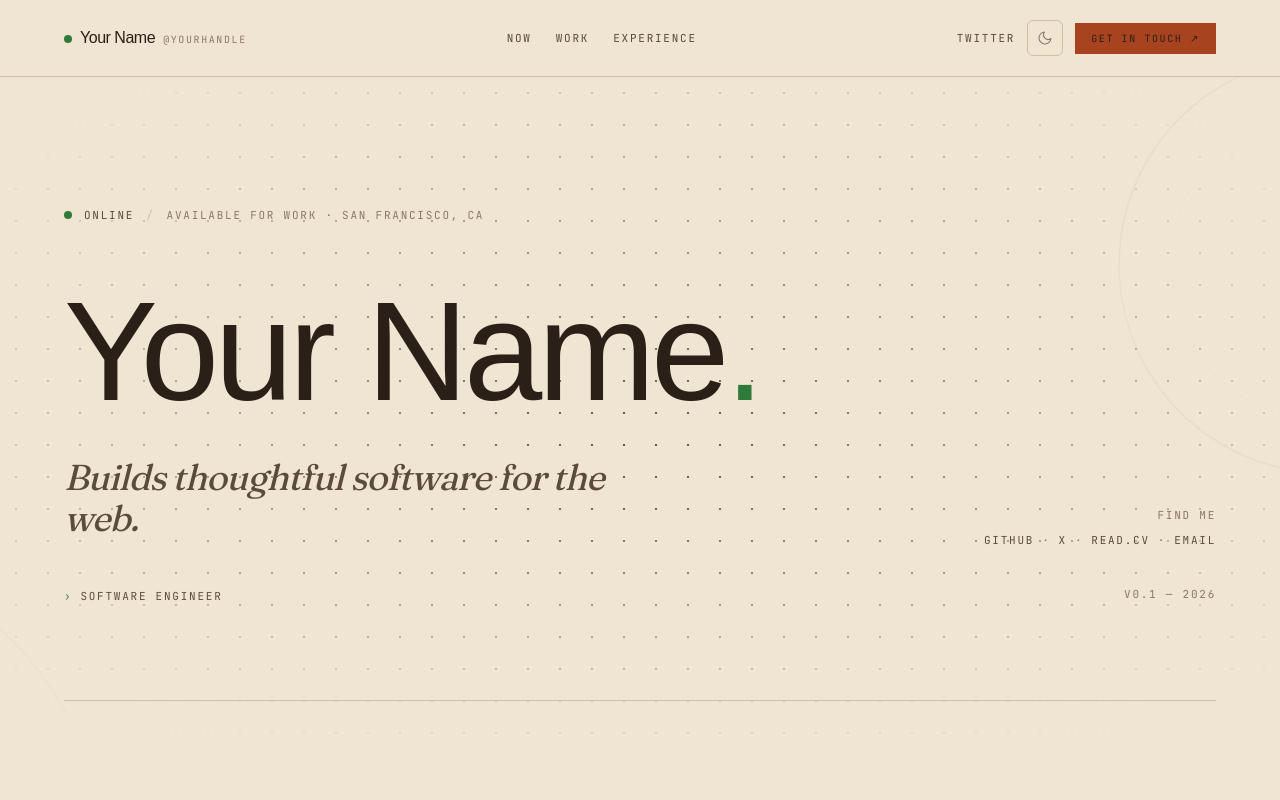
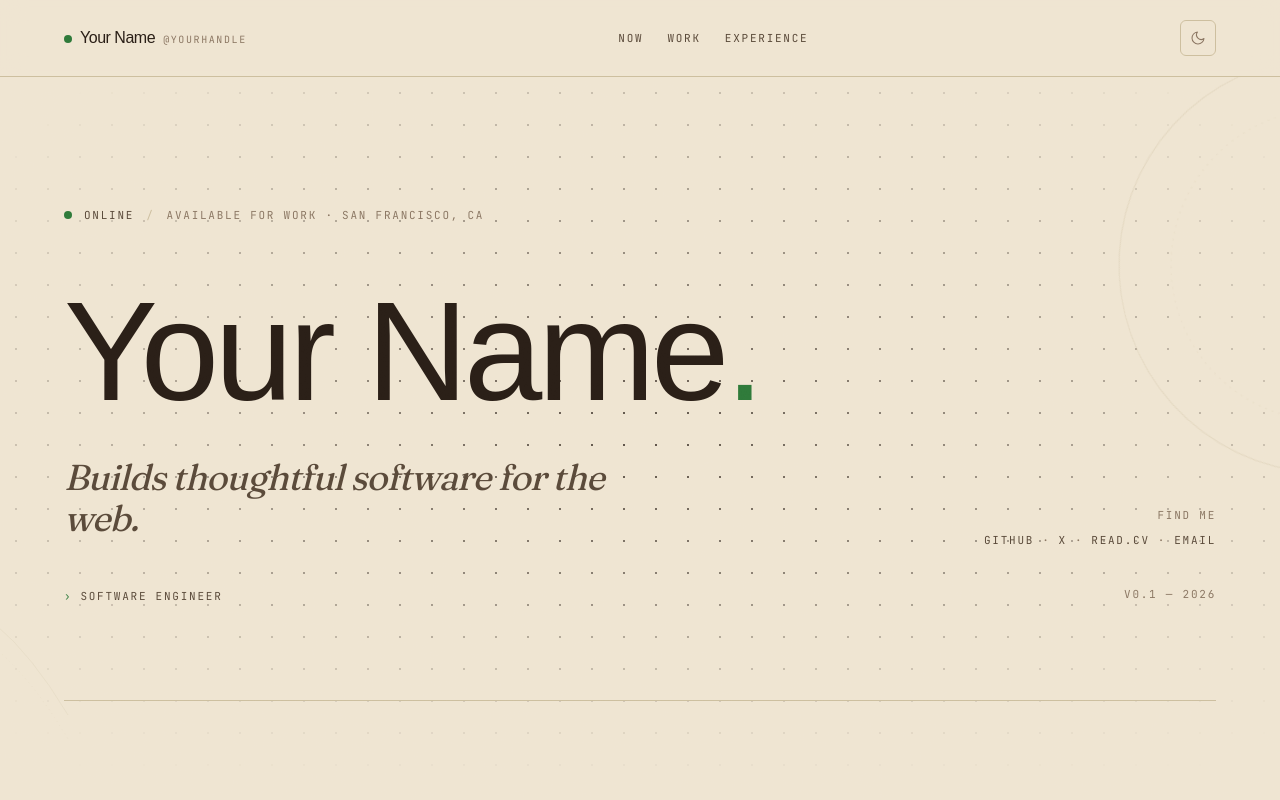
Before and after one commit to Rujul-1105/portfolio, a Next.js app: page / in a window 1280 px wide. Shown: the top 800 px of the page. Built offline with nearby package versions, Linux system fonts and the light colour scheme; a web font is replaced by a local one.

Commit message:
v1.5: trim nav, add Josefin Slab, polish

```diff
--- a/app/globals.css
+++ b/app/globals.css
@@ -110,6 +110,11 @@ body {
 .font-display {
   font-family: var(--font-display), ui-serif, Georgia, serif;
   letter-spacing: var(--tracking-display);
+}
+
+.font-slab {
+  font-family: var(--font-slab), ui-serif, Georgia, serif;
+  font-feature-settings: "ss01";
 }
 
 .font-bold {
--- a/app/layout.tsx
+++ b/app/layout.tsx
@@ -4,6 +4,7 @@ import {
   JetBrains_Mono,
   Fraunces,
   Boldonse,
+  Josefin_Slab,
 } from "next/font/google";
 import { site } from "@/lib/content";
 import { buildMetadata, buildViewport } from "@/lib/seo";
@@ -28,6 +29,14 @@ const display = Fraunces({
   display: "swap",
 });
 
+const slab = Josefin_Slab({
+  subsets: ["latin"],
+  weight: ["400", "500", "600"],
+  style: ["normal", "italic"],
+  variable: "--font-slab",
+  display: "swap",
+});
+
 const sans = Inter_Tight({
   subsets: ["latin"],
   variable: "--font-sans",
@@ -47,7 +56,7 @@ export default function RootLayout({ children }: { children: ReactNode }) {
   return (
     <html
       lang="en"
-      className={`${bold.variable} ${display.variable} ${sans.variable} ${mono.variable}`}
+      className={`${bold.variable} ${display.variable} ${slab.variable} ${sans.variable} ${mono.variable}`}
       suppressHydrationWarning
     >
       <head>
--- a/components/layout/TopNav.tsx
+++ b/components/layout/TopNav.tsx
@@ -38,22 +38,8 @@ export function TopNav() {
           ))}
         </ul>
 
-        <div className="flex items-center gap-2 md:gap-3 shrink-0">
-          <a
-            href={twitterHref}
-            target="_blank"
-            rel="noreferrer noopener"
-            className="hidden md:inline-flex font-mono text-[11px] uppercase tracking-[var(--tracking-caps)] text-ink-2 hover-glow"
-          >
-            Twitter
-          </a>
+        <div className="flex items-center gap-3 shrink-0">
           <ThemeToggle />
-          <a
-            href={`mailto:${site.email}`}
-            className="hidden md:inline-flex bracket-corners items-center gap-2 bg-accent text-ink font-mono text-[10px] uppercase tracking-[var(--tracking-caps)] px-4 py-2 hover:opacity-90 transition-opacity"
-          >
-            Get in touch ↗
-          </a>
           <MobileMenu
             items={site.nav}
             cta={{ label: `Email — ${site.email}`, href: `mailto:${site.email}` }}
--- a/components/primitives/ExperienceRow.tsx
+++ b/components/primitives/ExperienceRow.tsx
@@ -30,7 +30,7 @@ export function ExperienceRow({ entry }: ExperienceRowProps) {
 
       <div className="md:col-span-9 flex flex-col gap-3">
         <div className="flex flex-wrap items-baseline gap-x-3 gap-y-1">
-          <h3 className="font-display italic text-xl md:text-2xl leading-[1.15] text-ink">
+          <h3 className="font-slab text-2xl md:text-3xl lg:text-4xl leading-[1.1] tracking-[-0.01em] text-ink">
             {entry.role}
           </h3>
           {entry.url ? (
--- a/components/sections/AboutSection.tsx
+++ b/components/sections/AboutSection.tsx
@@ -41,14 +41,17 @@ export function AboutSection() {
           </Reveal>
 
           <Reveal>
-            <div className="md:col-span-9 flex flex-col gap-6">
+            <div className="md:col-span-9 flex flex-col gap-8">
               <p className="font-display italic text-2xl md:text-3xl lg:text-4xl leading-[1.2] text-ink">
                 {site.bio}
               </p>
 
               <ul className="grid grid-cols-1 sm:grid-cols-3 gap-px bg-line border border-line">
                 {VALUES.map((v) => (
-                  <li key={v.label} className="bg-paper p-5 flex flex-col gap-2">
+                  <li
+                    key={v.label}
+                    className="bg-paper p-5 flex flex-col gap-2 hover:bg-paper-2 transition-colors"
+                  >
                     <span className="font-mono text-[10px] uppercase tracking-[var(--tracking-caps)] text-neon">
                       {v.label}
                     </span>
@@ -56,7 +59,7 @@ export function AboutSection() {
                       {v.body}
                     </span>
                   </li>
-                  ))}
+                ))}
               </ul>
             </div>
           </Reveal>
--- a/components/sections/NowSection.tsx
+++ b/components/sections/NowSection.tsx
@@ -17,41 +17,29 @@ export function NowSection() {
       meta={updatedLabel}
     >
       <Reveal>
-        <div className="grid grid-cols-1 md:grid-cols-12 gap-x-8 gap-y-4 items-baseline">
+        <div className="grid grid-cols-1 md:grid-cols-12 gap-x-8 gap-y-6 items-baseline">
           <div className="md:col-span-3">
             <p className="font-mono text-[11px] uppercase tracking-[var(--tracking-caps)] text-muted">
-              {windowLabel}
+              <span className="text-neon">●</span>
+              <span className="ml-2">{windowLabel}</span>
             </p>
           </div>
           <div className="md:col-span-9">
-            <h2 className="font-display italic text-3xl md:text-4xl lg:text-5xl leading-[1.1] tracking-[var(--tracking-display)] text-ink max-w-[var(--container-prose)]">
+            <h2 className="font-slab text-4xl md:text-5xl lg:text-6xl leading-[1.05] tracking-[-0.015em] text-ink max-w-[var(--container-prose)]">
               {now.headline}
+              <span className="text-neon">.</span>
             </h2>
           </div>
         </div>
       </Reveal>
 
-      <Stagger className="mt-8 md:mt-10 divide-y divide-line border-t border-line">
+      <Stagger className="mt-10 md:mt-14 grid grid-cols-1 sm:grid-cols-2 gap-x-10 gap-y-8 md:gap-y-10">
         {now.blocks.map((b) => (
           <StaggerItem key={b.title}>
             <NowBlock block={b} />
           </StaggerItem>
         ))}
       </Stagger>
-
-      {now.links && now.links.length > 0 ? (
-        <div className="mt-8 flex flex-wrap gap-x-6 gap-y-2">
-          {now.links.map((l) => (
-            <a
-              key={l.href}
-              href={l.href}
-              className="link-underline font-mono text-[11px] uppercase tracking-[var(--tracking-caps)] text-ink-2 hover:text-neon"
-            >
-              ↗ {l.label}
-            </a>
-          ))}
-        </div>
-      ) : null}
     </Section>
   );
 }
```
Also changed, not shown: 1 other file (tests, documents, lock files or other folders).
